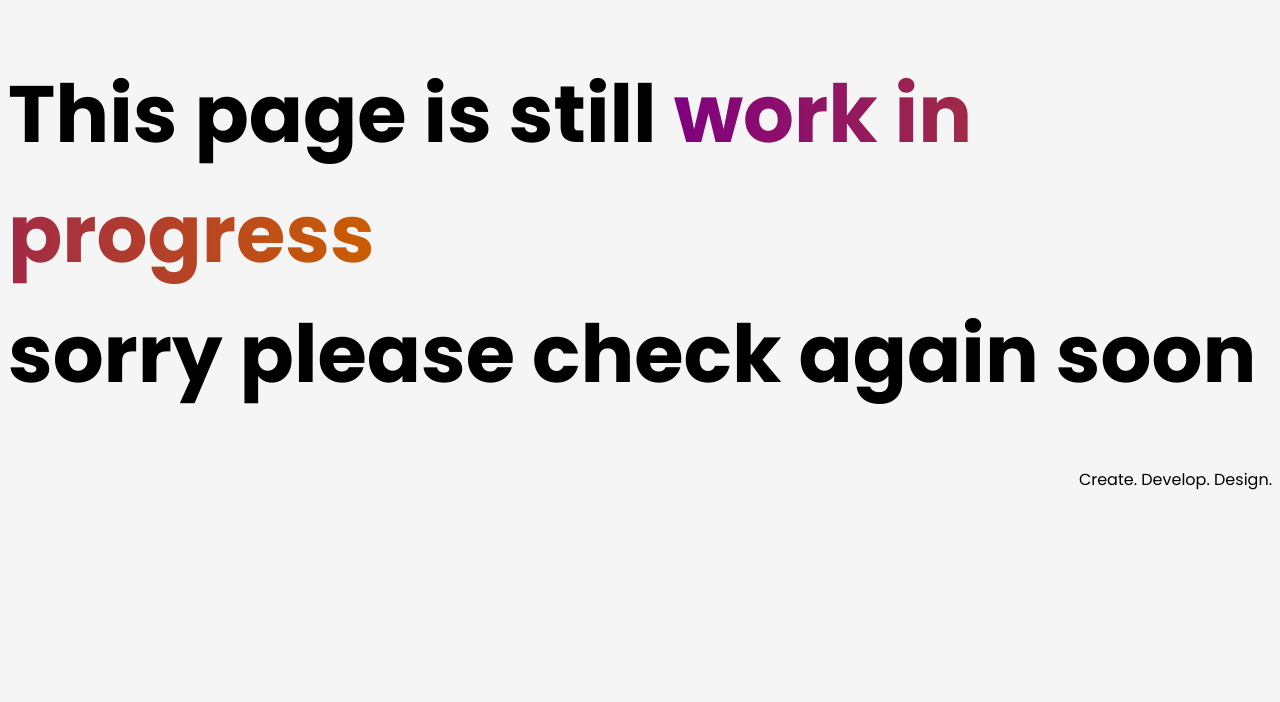
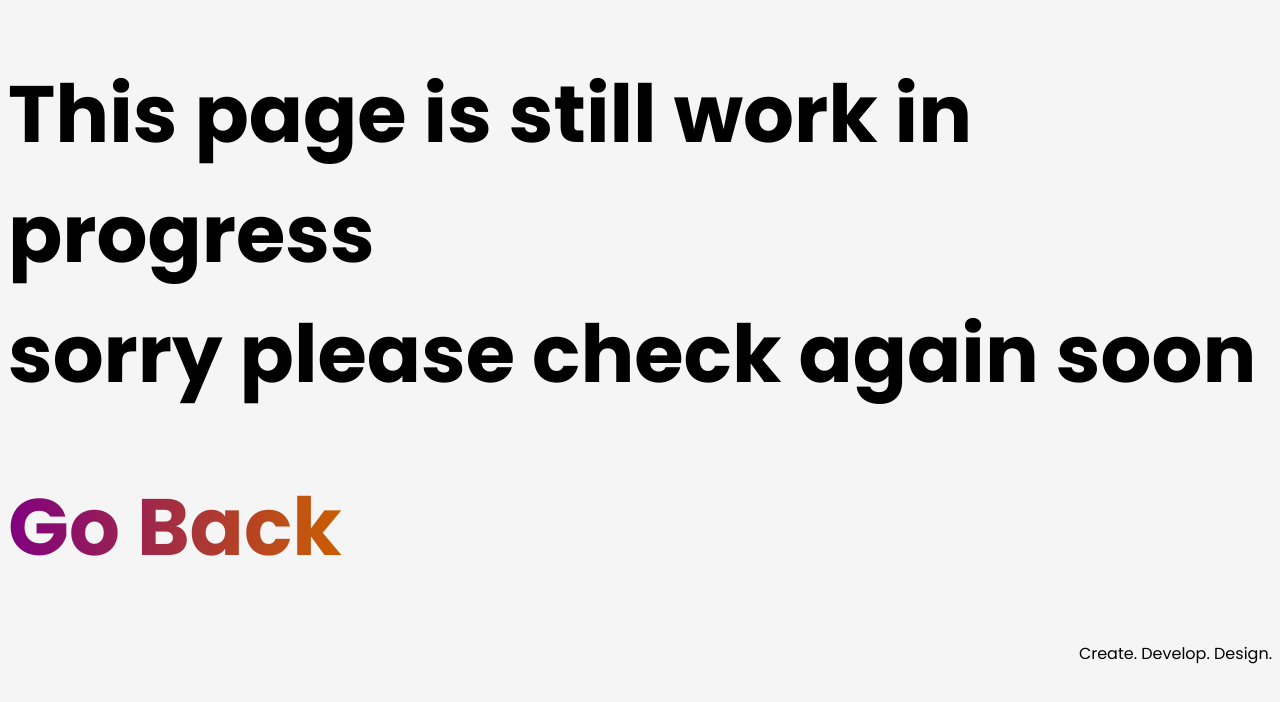
Before and after one commit to The-Bester/Portfolio, a plain HTML site: page sources/oops.html in a window 1280 px wide. Drawn offline with Linux system fonts and the light colour scheme.

Commit message:
Added back button

```diff
--- a/sources/oops.html
+++ b/sources/oops.html
@@ -16,6 +16,7 @@
 
       <div class="card">
         <h1>This page is still <span class = "h1 name">work in progress<br></span> sorry please check again soon</h1>
+        <a href="../index.html"><h1><span class = "h1 gradient">Go Back<br></span></h1></a>
       </div>
 
   </div>
--- a/style.css
+++ b/style.css
@@ -34,7 +34,7 @@ p {
   color: black;
 }
 
-.name {
+.gradient {
   background: linear-gradient(to right, purple, rgb(203, 94, 0));
   -webkit-text-fill-color: transparent;
   -webkit-background-clip: text;
@@ -61,6 +61,10 @@ p {
 
 a {
   text-decoration: none;
+}
+
+.centered{
+  text-align: center;
 }
 
 .card {
```
Also changed, not shown: assets/images/code.png.
